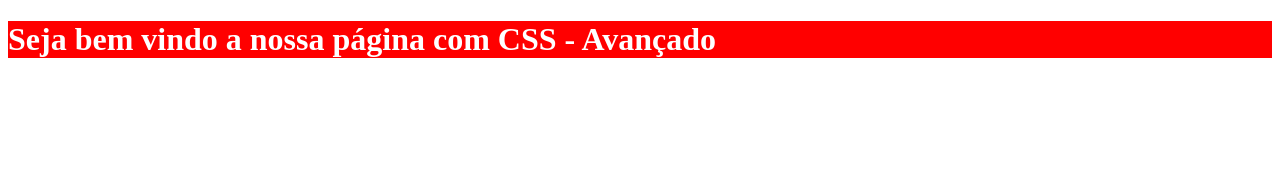
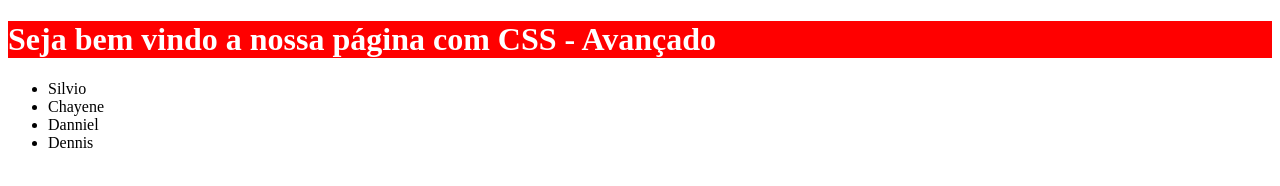
Before and after one commit to Silvio-Arem/aula-1-sass, a plain HTML site: page index.html in a window 1280 px wide. Drawn offline with Linux system fonts and the light colour scheme.

Commit message:
added a list to html

```diff
--- a/index.html
+++ b/index.html
@@ -15,6 +15,13 @@
 
     <h1 class="container">Seja bem vindo a nossa página com CSS - Avançado</h1>
 
+    <ul>
+        <li>Silvio</li>
+        <li>Chayene</li>
+        <li>Danniel</li>
+        <li>Dennis</li>
+    </ul>
+
 </body>
 
 </html>
```
